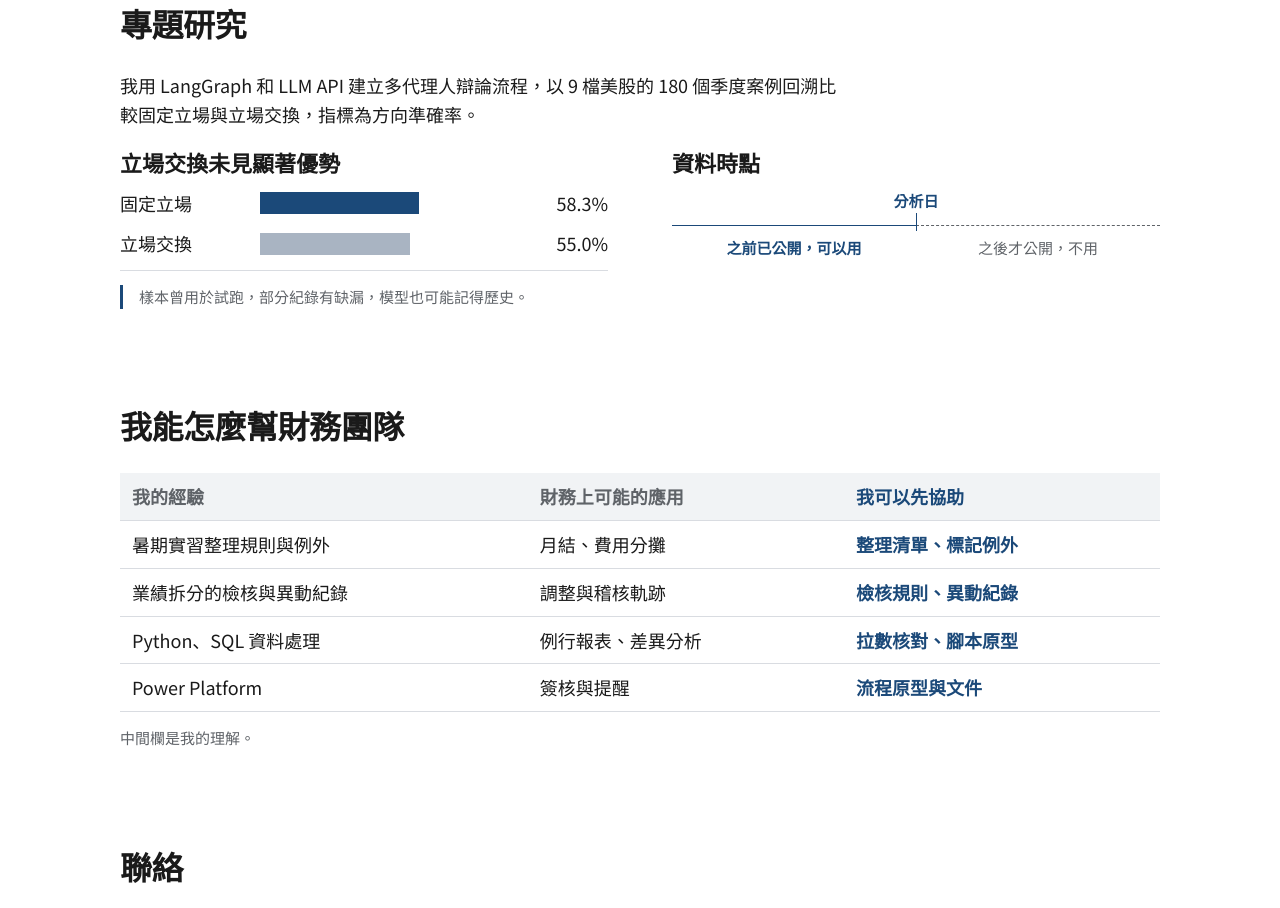
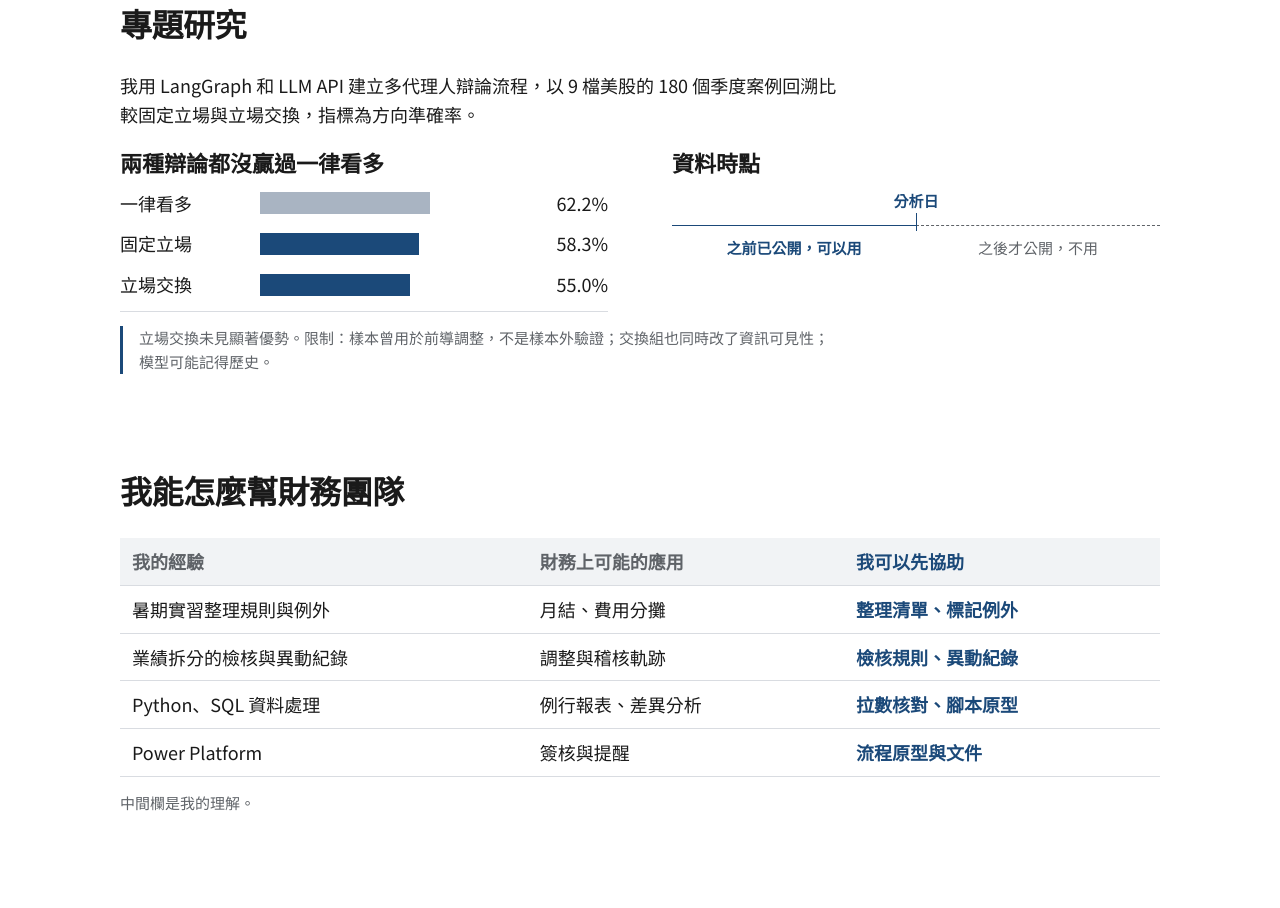
Before and after one commit to paul931130/paul931130.github.io, a plain HTML site: page index.html in a window 1280 px wide. Shown: the part 2069-2977 px from the top of the page. Drawn offline with nearby package versions, Linux system fonts and the light colour scheme.

Commit message:
Add always-bullish baseline to research results
Co-Authored-By: Claude Opus 5.5 <noreply@anthropic.com>

```diff
--- a/index.html
+++ b/index.html
@@ -151,7 +151,12 @@
         <div class="split split--research">
           <div class="results">
             <figure>
-              <figcaption><h3 data-en="Stance switching showed no significant gain">立場交換未見顯著優勢</h3></figcaption>
+              <figcaption><h3 data-en="Neither debate beat an always-bullish baseline">兩種辯論都沒贏過一律看多</h3></figcaption>
+              <div class="bar-row">
+                <span data-en="Always bullish">一律看多</span>
+                <div class="bar-track" aria-hidden="true"><div class="bar-fill baseline"></div></div>
+                <data value="62.2">62.2%</data>
+              </div>
               <div class="bar-row">
                 <span data-en="Fixed stances">固定立場</span>
                 <div class="bar-track" aria-hidden="true"><div class="bar-fill fixed"></div></div>
@@ -173,7 +178,7 @@
             </ol>
           </div>
         </div>
-        <p class="note accent-note" data-en="The sample was used in pilot runs, some logs are missing, and the model may recall history.">樣本曾用於試跑，部分紀錄有缺漏，模型也可能記得歷史。</p>
+        <p class="note accent-note" data-en="Stance switching showed no significant gain. Limits: the sample was used for pilot tuning, so this is not out-of-sample; the switching group also changed what agents could see; the model may recall history.">立場交換未見顯著優勢。限制：樣本曾用於前導調整，不是樣本外驗證；交換組也同時改了資訊可見性；模型可能記得歷史。</p>
       </div>
     </section>
 
--- a/styles.css
+++ b/styles.css
@@ -458,6 +458,11 @@ table caption {
 
 .bar-fill.switched {
   width: 55%;
+  background: var(--accent);
+}
+
+.bar-fill.baseline {
+  width: 62.2%;
   background: var(--bar2);
 }
 
```
